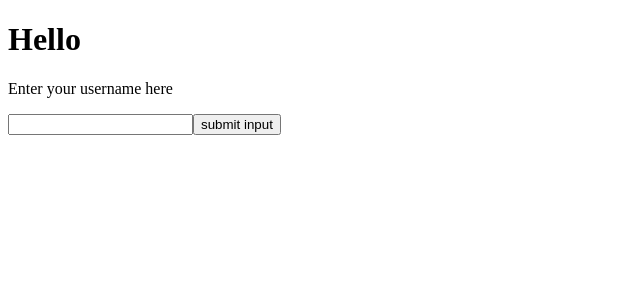
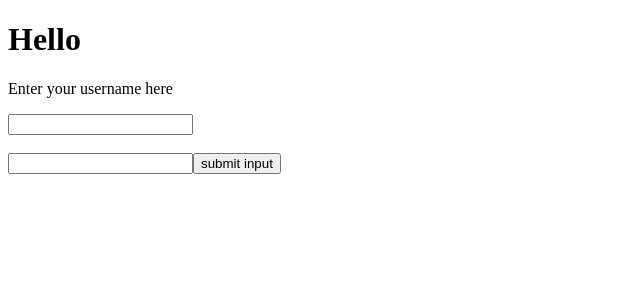
Before and after one commit to Emuohwo/reactw3, a React (Create React App) app: page / in a window 1280 px wide. Shown: the top 300 px of the page, without its empty margins (0-640 px from the left). Built offline with nearby package versions, Linux system fonts and the light colour scheme.

Commit message:
Multiple input fields

```diff
--- a/src/index.js
+++ b/src/index.js
@@ -4,11 +4,16 @@ import ReactDOM from 'react-dom';
 class HandlingForm extends React.Component {
     constructor(props) {
         super(props);
-        this.state = {username: ''}
+        this.state = {
+            username: '',
+            age: null,
+        };
     }
 
     changeHandler = (event) => {
-        this.setState({username: event.target.value})
+        let name = event.target.name;
+        let val = event.target.value
+        this.setState({[name]: val})
     }
 
     submitHandler = (evt) => {
@@ -16,19 +21,22 @@ class HandlingForm extends React.Component {
         alert('You are submiting ' + this.state.username)
     }
     render() {
-        // let header = '';
-        // if(this.state.username) {
-        //     header = <h1>Hello {this.state.username}</h1>
-        // } else {
-        //     header = ''
-        // }
+
         return (
             <form onSubmit={this.submitHandler}>
-                 <h1>Hello {this.state.username}</h1>
+                 <h1>Hello {this.state.username} {this.state.age}</h1>
                 {/* {header} */}
                 <p> Enter your username here</p>
                 <input
                  type='text'
+                 name='username'
+                  onChange={this.changeHandler}
+                />
+                <br />
+                <br />
+                <input
+                 type='text'
+                 name='age'
                   onChange={this.changeHandler}
                 />
                 <input
@@ -41,5 +49,3 @@ class HandlingForm extends React.Component {
 }
 
 ReactDOM.render(<HandlingForm />, document.getElementById('root'));
-
-// remove the commented lines above to activate conditional rendering
```
